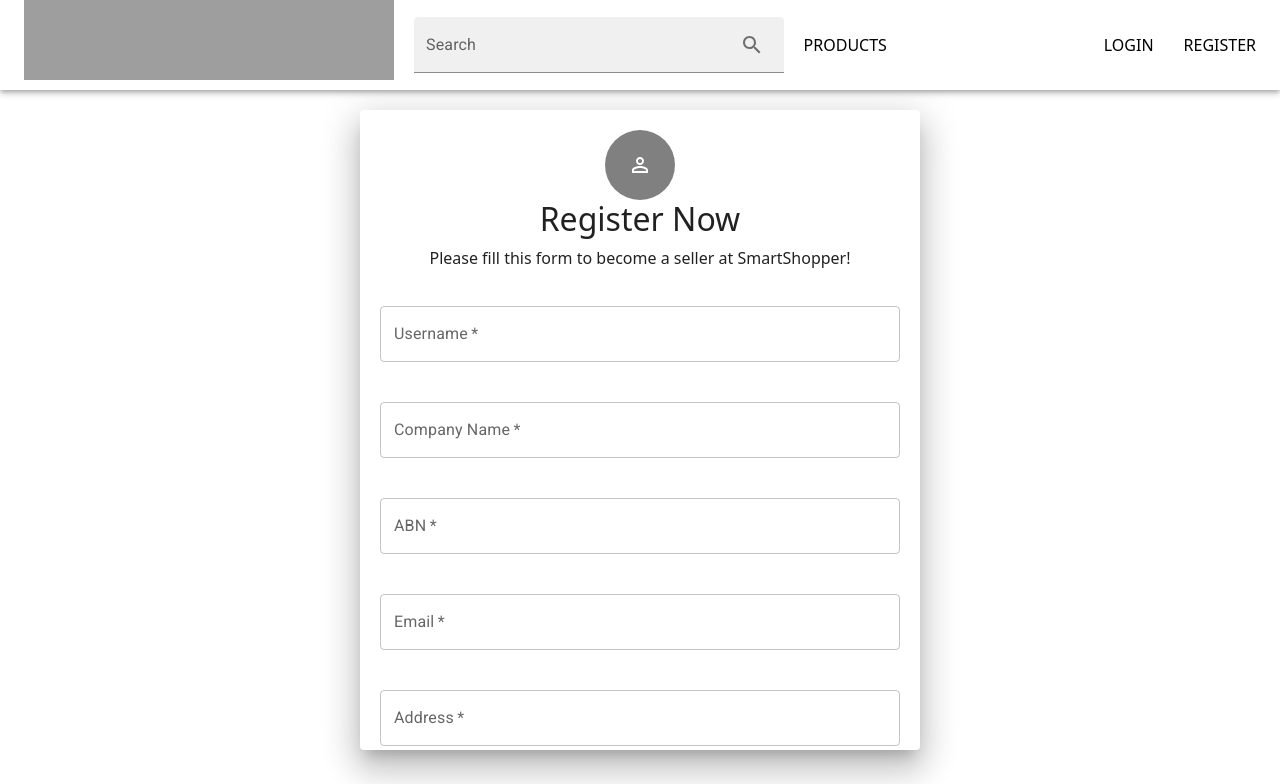
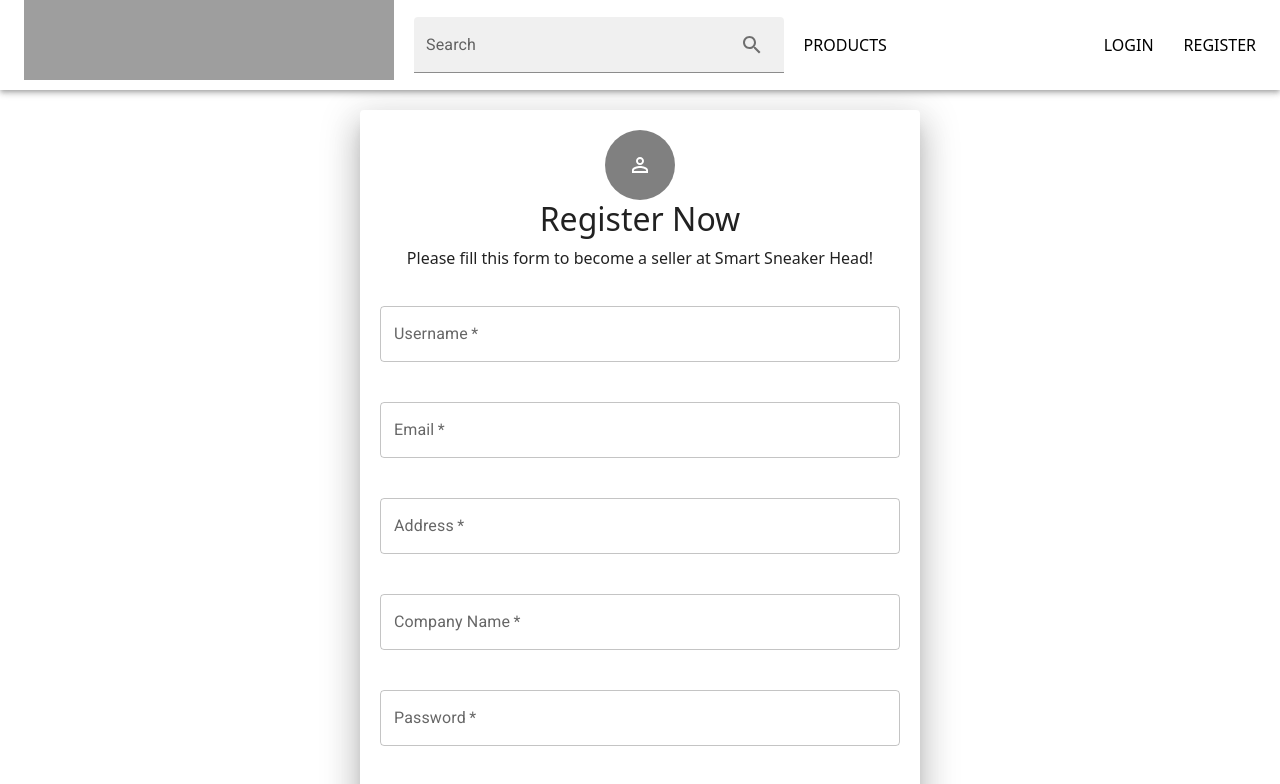
Before and after one commit to GitHub23211/Smart_Sneaker_Head, a React (Create React App) app: page /register/seller in a window 1280 px wide. Shown: the top 784 px of the page. Built offline with nearby package versions, Linux system fonts and the light colour scheme; grey boxes are pictures that could not be loaded.

Commit message:
modified seller  components

```diff
--- a/src/Components/SellerComponents/SellerRegister.js
+++ b/src/Components/SellerComponents/SellerRegister.js
@@ -9,12 +9,11 @@ import axios from "axios";
 const SellerRegister= ()=>{
 
     const [userName , setUserName] = useState("")
-    const [companyName, setCompanyName] = useState("")
-    const [abn, setABN] = useState("")
     const [email , setEmail] = useState("")
     const [address, setAddress] = useState("")
     const [Passcode , setPassword] = useState("")
     const [confirmpassword , setConfirmPassword] = useState("")
+    const [companyName , setCompanyName] = useState("")
 
     const [open,setOpen] = useState(false)
     const [msgTitle, setMessageTitle] = useState("")
@@ -36,10 +35,9 @@ const SellerRegister= ()=>{
         const userObj = {
            username : userName ,
            password : Passcode ,
-           companyName: companyName,
-           abn: abn,
            email : email,
-           address : address
+           address : address,
+           name : companyName
         }
         //post request to register user
        axios.post('/auth/register/seller', userObj)
@@ -64,7 +62,7 @@ const SellerRegister= ()=>{
 
     }
 
-    const paperStyle = {padding:20, height:'80vh',width:'70vh',margin:'20px auto'}
+    const paperStyle = {padding:20, height:'auto',width:'70vh',margin:'20px auto'}
     const avatarStyle = {backgroundColor:'grey', width:'70px', height:'70px'}
     const margin={margin:'20px auto'}
     const buttonStyle ={margin:'20px auto'}
@@ -74,13 +72,13 @@ const SellerRegister= ()=>{
             <Grid align='center'>
                  <Avatar style={avatarStyle}><PersonOutlineIcon /></Avatar>
                 <h2>Register Now</h2>
-                <p>Please fill this form to become a seller at SmartShopper!</p>
+                <p>Please fill this form to become a seller at Smart Sneaker Head!</p>
             </Grid>
             <TextField label='Username' placeholder='Enter username' fullWidth required style={margin} input value={userName} onChange={(event) => handleOnChange(event, setUserName)}></TextField>
-            <TextField label='Company Name' placeholder='Enter company name' fullWidth required style={margin} input value={companyName} onChange={(event) => handleOnChange(event, setCompanyName)}></TextField>
-            <TextField label='ABN' placeholder='Enter ABN' fullWidth required style={margin} input value={abn} onChange={(event) => handleOnChange(event, setABN)}></TextField>
             <TextField label='Email' placeholder='Enter email' fullWidth required style={margin} input value = {email} onChange={(event) => handleOnChange(event, setEmail)}></TextField>
             <TextField label='Address' placeholder='Enter postal address' fullWidth required style={margin} input value = {address} onChange={(event) => handleOnChange(event, setAddress)}></TextField>
+            <TextField label='Company Name' placeholder='Enter company name' fullWidth required style={margin} input value = {address} onChange={(event) => handleOnChange(event, setCompanyName)}></TextField>
+
             <TextField label='Password' placeholder='Enter password' type = 'password' fullWidth required style={margin} input value={Passcode} onChange={(event) => handleOnChange(event, setPassword)}></TextField>
             <TextField label='Confirm Password' placeholder='Enter password again' type = 'password' fullWidth required style={margin} input value={confirmpassword} onChange={(event) => handleOnChange(event, setConfirmPassword)}></TextField>
 
```
